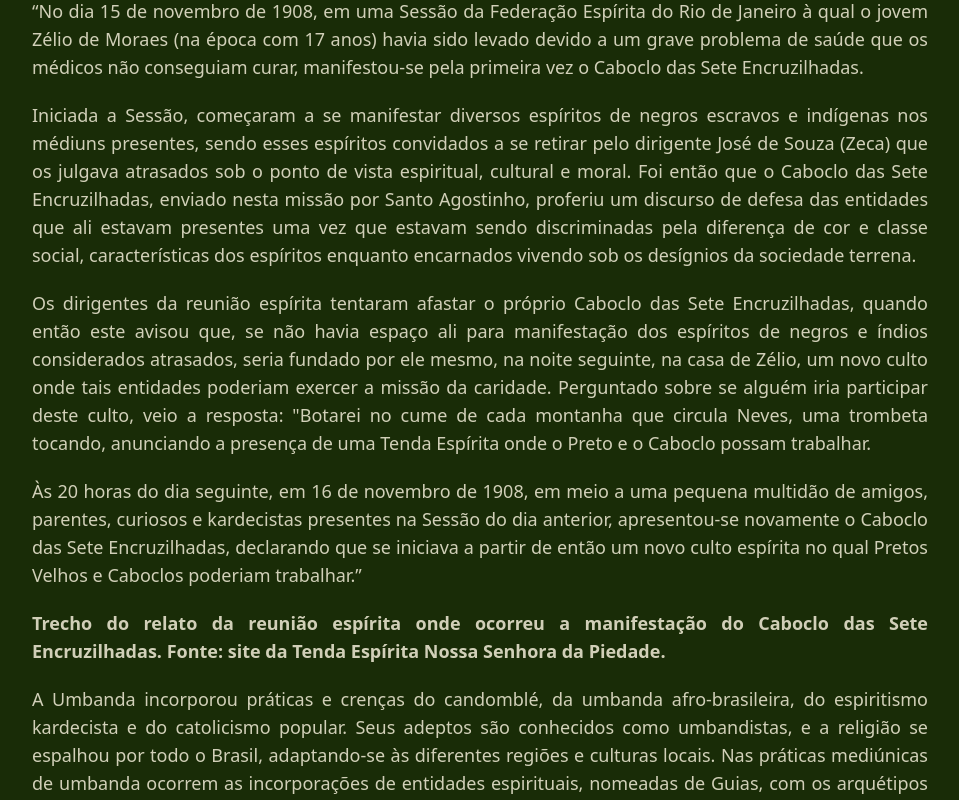
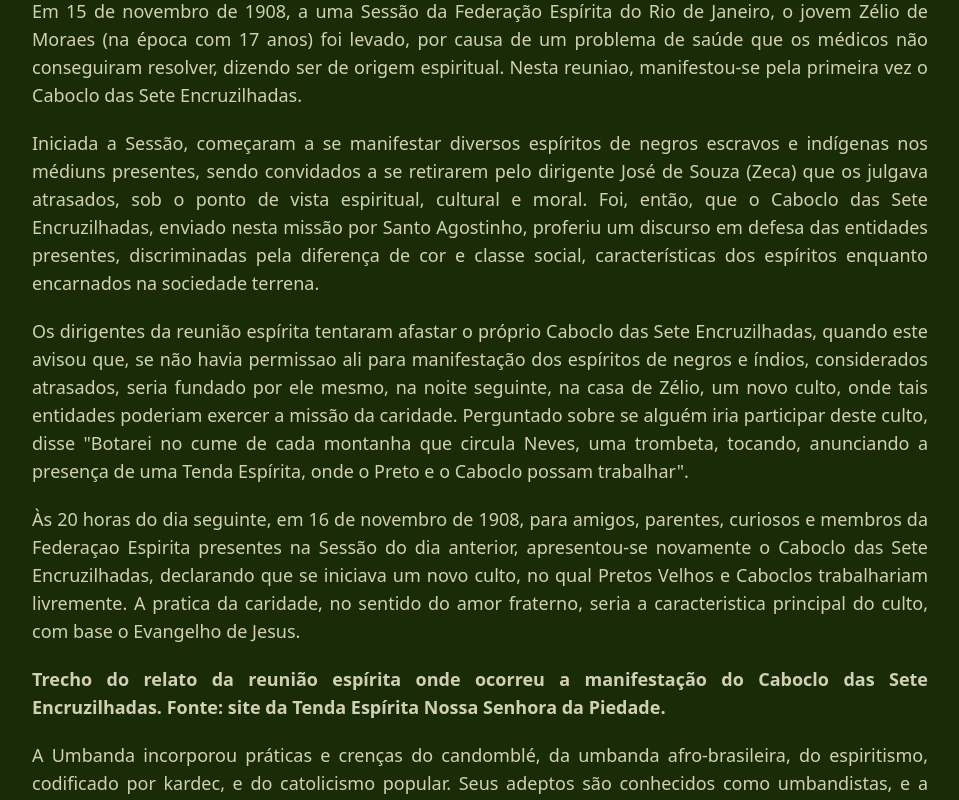
Before and after one commit to alexandremgsoares/caboclo-tupinamba-frontend, a React (Vite) app: page /historia in a window 1280 px wide. Shown: the part 300-1100 px from the top of the page, without its empty margins (160-1119 px from the left). Built offline with nearby package versions, Linux system fonts and the light colour scheme.

Commit message:
Correção ortografica, cores e mudança da agenda para o topo

```diff
--- a/src/Components/Agenda.tsx
+++ b/src/Components/Agenda.tsx
@@ -13,8 +13,8 @@ function Agenda({ giras }: { giras: Gira[] }) {
           {/* <h3 className="text-4xl text-center">Orientações</h3> */}
           <ul className="list-disc pl-6 text-xl text-branco/90 flex flex-col gap-4">
             <li>
-              O terreiro é um local sagrado, evite roupas curtas, decoatadas ou
-              escuras. Recomenda-se roupas claras e sem muitos acessórios que
+              O terreiro é um local sagrado, evite roupas curtas, decotadas ou
+              escuras. Recomendam-se roupas claras e sem muitos acessórios que
               possam chamar atenção.
             </li>
             <li>Ao chegar ao terreiro, coloque o seu celular no silencioso.</li>
@@ -24,18 +24,18 @@ function Agenda({ giras }: { giras: Gira[] }) {
             </li>
             <li>
               Atente-se ao chamado das senhas para tomar o seu passe e, ao ser
-              chamado devolva a ficha ao médium responsável.
+              chamado, devolva a ficha ao médium responsável.
             </li>
             <li>
               Não é permitido fumar nas dependências do terreiro, somente na
-              área externa
+              área externa.
             </li>
             <li>
               Não é permitido filmar ou fotografar dentro das dependências do
               terreiro.
             </li>
-            <li>Contribua com a limpeza, lixo é no lixo.</li>
-            <li>Em caso de dúvidas, pergunte aos médiuns presentes</li>
+            <li>Contribua com a limpeza, lixo é na lixeira.</li>
+            <li>Em caso de dúvidas, pergunte aos médiuns presentes.</li>
           </ul>
         </div>
       </div>
--- a/src/Components/Hero.tsx
+++ b/src/Components/Hero.tsx
@@ -55,7 +55,7 @@ function Hero({ giras }: { giras: Gira[] }) {
               {proximaGiraTexto}
             </p>
             <a
-              className="inline-flex items-center text-xl md:text-2xl gap-2 py-2.5 px-4 rounded-lg bg-verde text-verde-claro"
+              className="inline-flex items-center text-xl md:text-2xl gap-2 py-2.5 px-4 rounded-lg bg-verde-claro text-verde-escuro"
               href="https://maps.app.goo.gl/3u36hYXEZQSNtV2p6"
               target="_blank">
               <LocationPin /> Como chegar no nosso centro.
--- a/src/Components/Historia.tsx
+++ b/src/Components/Historia.tsx
@@ -9,30 +9,28 @@ function Historia() {
         <h3
           className="my-4
          text-3xl text-verde-claro/90">
-          Nascimento do Terreiro
+          Nascimento do Terreiro.
         </h3>
         <p className="mt-4 text-xl text-verde-claro/90 text-justify">
           {" "}
-          O Centro Espiritualista de Umbanda CabocloTupinambá foi fundado no dia
-          01 de Julho de 2024, numa construção teoricamente pequena que aos
-          poucos vem crescendo com muito amor e carinho, o que era um lugar de
-          reunir os amigos se tornou um terreiro. A expectativa era de que
-          seríamos em 3 ou 4 médiuns no período de 1 ano e que atenderíamos umas
-          10 pessoas para passes e consultas por gira. Entretanto, mais pessoas
-          foram chegando e a necessidade de ampliar foi eminente. A gira de
-          terça-feira nasceu para poder ajudar mais pessoas e aproveitar o
-          espaço que tínhamos, em pouco mais de 11 meses já tínhamos 16 mediuns.
-          Eu Vinicius Rodrigo de Araújo , aos 43 anos de vida , sou o fundador
-          do Centro , e sempre digo que o terreiro não é meu, que é do Caboclo
-          Tupinambá e Pai Joaquim das Almas e de todos que nele se fazem
-          presentes. E é a mais pura verdade, pois o CEUCT hoje é um sistema
-          vivo onde as pessoas podem participar, mas não só da gira, e sim da
-          família CEUCT. Cuidam da casa, das energias, das amizades, do
-          espírito, enfim... da sua existência! Hoje o Terreiro caminha para um
-          NOVA ERA , onde a APOMETRIA , REIKI , TERAPIA HOLISTICA haverá espaço
-          para todos fortalecendo ainda mais os laços de solidariedade e
-          assistência aos que necessitam, colocando em prática a fundamentação
-          da Umbanda: Amor, Caridade e Humildade.{" "}
+          O Centro Espiritualista de Umbanda Caboclo Tupinambá (CEUCT) foi
+          fundado no dia primeiro de julho de 2024. Uma construção pequena que
+          vem crescendo com muito amor e carinho. Era um lugar de reunir os
+          amigos e se tornou um terreiro. Éramos 3 ou 4 médiuns, atendendo
+          poucas pessoas para passes e consultas por gira. Entretanto, mais
+          pessoas foram chegando, e a necessidade de ampliar foi iminente. A
+          gira de terça-feira acontece para ajudar maior número de pessoas e
+          aproveitar o espaço construído, contando, em pouco mais de 11 meses,
+          com 16 médiuns. Eu, Vinicius Rodrigo de Araújo, 43 anos, sou o
+          fundador do Centro, mas o terreiro não é meu, é do Caboclo Tupinambá,
+          do Pai Joaquim das Almas e de todos que participam dele. O CEUCT hoje
+          é um sistema vivo, onde as pessoas fazem parte não só da gira, mas
+          também da família CEUCT. Cuidamos da casa, das energias, das amizades,
+          do espírito, enfim... da nossa existência! O terreiro caminha para uma
+          NOVA ERA, onde a APOMETRIA, o REIKI e a TERAPIA HOLÍSTICA serão
+          acrescentados, fortalecendo ainda mais os laços de solidariedade e
+          assistência aos que buscam acolhimento de suas necessidades, colocando
+          em prática a fundamentação da Umbanda: Amor, Caridade e Humildade.{" "}
         </p>
       </div>
       <img
--- a/src/Pages/HistoriaDaUmbanda.tsx
+++ b/src/Pages/HistoriaDaUmbanda.tsx
@@ -8,40 +8,41 @@ function HistoriaDaUmbanda() {
         “A umbanda é paz e amor, É um reino, cheio de luz...”
       </h2>
       <p>
-        “No dia 15 de novembro de 1908, em uma Sessão da Federação Espírita do
-        Rio de Janeiro à qual o jovem Zélio de Moraes (na época com 17 anos)
-        havia sido levado devido a um grave problema de saúde que os médicos não
-        conseguiam curar, manifestou-se pela primeira vez o Caboclo das Sete
-        Encruzilhadas.
+        Em 15 de novembro de 1908, a uma Sessão da Federação Espírita do Rio de
+        Janeiro, o jovem Zélio de Moraes (na época com 17 anos) foi levado, por
+        causa de um problema de saúde que os médicos não conseguiram resolver,
+        dizendo ser de origem espiritual. Nesta reuniao, manifestou-se pela
+        primeira vez o Caboclo das Sete Encruzilhadas.
       </p>
       <p>
         Iniciada a Sessão, começaram a se manifestar diversos espíritos de
-        negros escravos e indígenas nos médiuns presentes, sendo esses espíritos
-        convidados a se retirar pelo dirigente José de Souza (Zeca) que os
-        julgava atrasados sob o ponto de vista espiritual, cultural e moral. Foi
-        então que o Caboclo das Sete Encruzilhadas, enviado nesta missão por
-        Santo Agostinho, proferiu um discurso de defesa das entidades que ali
-        estavam presentes uma vez que estavam sendo discriminadas pela diferença
-        de cor e classe social, características dos espíritos enquanto
-        encarnados vivendo sob os desígnios da sociedade terrena.
+        negros escravos e indígenas nos médiuns presentes, sendo convidados a se
+        retirarem pelo dirigente José de Souza (Zeca) que os julgava atrasados,
+        sob o ponto de vista espiritual, cultural e moral. Foi, então, que o
+        Caboclo das Sete Encruzilhadas, enviado nesta missão por Santo
+        Agostinho, proferiu um discurso em defesa das entidades presentes,
+        discriminadas pela diferença de cor e classe social, características dos
+        espíritos enquanto encarnados na sociedade terrena.
       </p>
       <p>
         Os dirigentes da reunião espírita tentaram afastar o próprio Caboclo das
-        Sete Encruzilhadas, quando então este avisou que, se não havia espaço
-        ali para manifestação dos espíritos de negros e índios considerados
+        Sete Encruzilhadas, quando este avisou que, se não havia permissao ali
+        para manifestação dos espíritos de negros e índios, considerados
         atrasados, seria fundado por ele mesmo, na noite seguinte, na casa de
-        Zélio, um novo culto onde tais entidades poderiam exercer a missão da
-        caridade. Perguntado sobre se alguém iria participar deste culto, veio a
-        resposta: &quot;Botarei no cume de cada montanha que circula Neves, uma
-        trombeta tocando, anunciando a presença de uma Tenda Espírita onde o
-        Preto e o Caboclo possam trabalhar.
+        Zélio, um novo culto, onde tais entidades poderiam exercer a missão da
+        caridade. Perguntado sobre se alguém iria participar deste culto, disse
+        "Botarei no cume de cada montanha que circula Neves, uma trombeta,
+        tocando, anunciando a presença de uma Tenda Espírita, onde o Preto e o
+        Caboclo possam trabalhar".
       </p>
       <p>
-        Às 20 horas do dia seguinte, em 16 de novembro de 1908, em meio a uma
-        pequena multidão de amigos, parentes, curiosos e kardecistas presentes
-        na Sessão do dia anterior, apresentou-se novamente o Caboclo das Sete
-        Encruzilhadas, declarando que se iniciava a partir de então um novo
-        culto espírita no qual Pretos Velhos e Caboclos poderiam trabalhar.”
+        Às 20 horas do dia seguinte, em 16 de novembro de 1908, para amigos,
+        parentes, curiosos e membros da Federaçao Espirita presentes na Sessão
+        do dia anterior, apresentou-se novamente o Caboclo das Sete
+        Encruzilhadas, declarando que se iniciava um novo culto, no qual Pretos
+        Velhos e Caboclos trabalhariam livremente. A pratica da caridade, no
+        sentido do amor fraterno, seria a caracteristica principal do culto, com
+        base o Evangelho de Jesus.
       </p>
       <p className="font-bold">
         Trecho do relato da reunião espírita onde ocorreu a manifestação do
@@ -50,13 +51,14 @@ function HistoriaDaUmbanda() {
       </p>
       <p>
         A Umbanda incorporou práticas e crenças do candomblé, da umbanda
-        afro-brasileira, do espiritismo kardecista e do catolicismo popular.
-        Seus adeptos são conhecidos como umbandistas, e a religião se espalhou
-        por todo o Brasil, adaptando-se às diferentes regiões e culturas locais.
-        Nas práticas mediúnicas de umbanda ocorrem as incorporações de entidades
-        espirituais, nomeadas de Guias, com os arquétipos específicos das linhas
-        de trabalho, e envolvem cantos, danças, oferendas e trabalhos
-        espirituais para auxílio em diversas áreas da vida.
+        afro-brasileira, do espiritismo, codificado por kardec, e do catolicismo
+        popular. Seus adeptos são conhecidos como umbandistas, e a religião se
+        espalhou por todo o Brasil, adaptando-se às diferentes regiões e
+        culturas locais. Nas práticas mediúnicas de umbanda ocorrem as
+        incorporações de entidades espirituais, nomeadas de Guias, com os
+        arquétipos específicos das linhas de trabalho, e envolvem cantos,
+        danças, oferendas e trabalhos espirituais para auxílio em diversas áreas
+        da vida.
       </p>
       <p>
         A Umbanda promove valores como caridade, respeito à natureza,
--- a/src/Pages/Home.tsx
+++ b/src/Pages/Home.tsx
@@ -19,8 +19,8 @@ function Home() {
       <Header />
       <main className="flex-1 bg-verde-escuro">
         <Hero giras={giras} />
+        <Agenda giras={giras} />
         <Historia />
-        <Agenda giras={giras} />
       </main>
       <Footer />
     </div>
```
